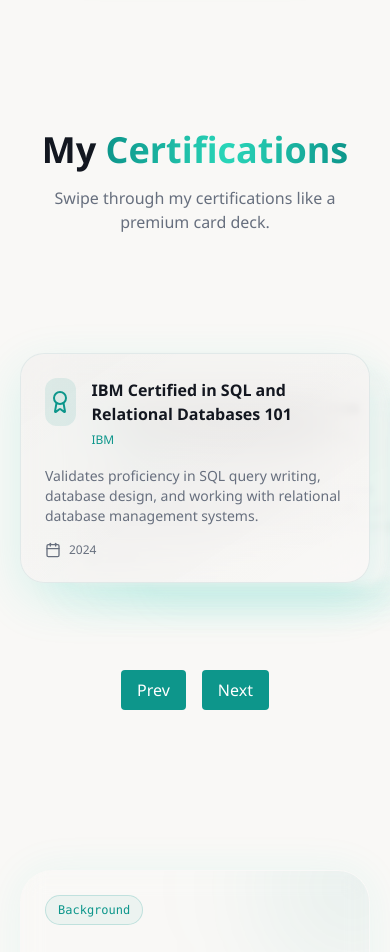
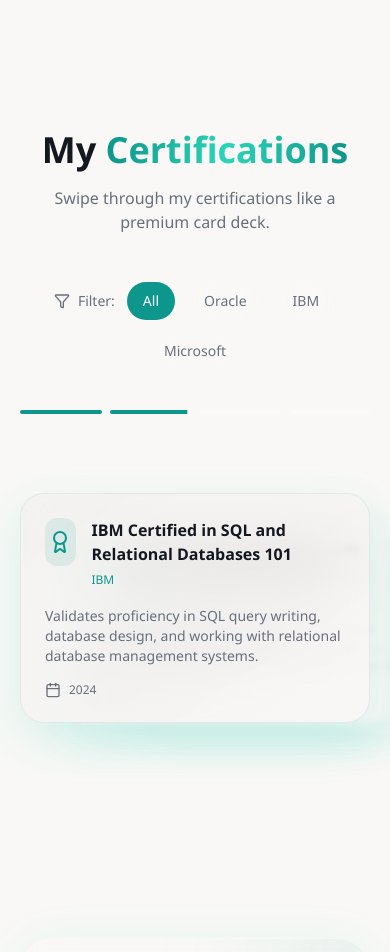
Before and after one commit to nikhilreddy30/Next.js-portfolio, a Next.js app: page / in a window 390 px wide. Shown: the part 8400-9352 px from the top of the page. Built offline with nearby package versions, Linux system fonts and the light colour scheme; no server answers.

Commit message:
Update CertificationsSection.tsx

```diff
--- a/src/components/CertificationsSection.tsx
+++ b/src/components/CertificationsSection.tsx
@@ -1,33 +1,66 @@
 "use client";
 
-import { useEffect, useState } from "react";
-import { motion, useMotionValue, useTransform, useReducedMotion } from "framer-motion";
-import { Award, Calendar } from "lucide-react";
+import { useEffect, useMemo, useRef, useState } from "react";
+import {
+  motion,
+  useMotionValue,
+  useTransform,
+  useReducedMotion,
+} from "framer-motion";
+import { Award, Calendar, Filter } from "lucide-react";
 import { certifications } from "@/data/portfolio";
 import { SpotlightCard } from "@/components/ui/spotlight-card";
 
 const AUTO_PLAY_INTERVAL = 3500;
 
+const ISSUERS = [
+  "All",
+  ...Array.from(new Set(certifications.map((c) => c.issuer))),
+];
+
 const CertificationsSection = () => {
   const [index, setIndex] = useState(0);
+  const [selectedIssuer, setSelectedIssuer] = useState("All");
+  const [isHovered, setIsHovered] = useState(false);
+
   const shouldReduceMotion = useReducedMotion();
-  const total = certifications.length;
 
-  // 👉 Motion values for drag
+  const progress = useMotionValue(0);
+  const intervalRef = useRef<NodeJS.Timeout | null>(null);
+
+  // 🎯 Filter
+  const filtered = useMemo(() => {
+    return selectedIssuer === "All"
+      ? certifications
+      : certifications.filter((c) => c.issuer === selectedIssuer);
+  }, [selectedIssuer]);
+
+  const total = filtered.length;
+
+  // 🔁 Reset index on filter change
+  useEffect(() => {
+    setIndex(0);
+    progress.set(0);
+  }, [selectedIssuer]);
+
+  // 👉 Motion values (drag)
   const x = useMotionValue(0);
-
-  // 🔥 3D tilt based on drag
   const rotateY = useTransform(x, [-200, 0, 200], [25, 0, -25]);
-
-  // 🔥 Slight scale effect while dragging
   const scale = useTransform(x, [-200, 0, 200], [0.95, 1, 0.95]);
 
-  // 🔁 Loop paginate
+  // 🔁 Pagination
   const paginate = (dir: number) => {
+    if (total === 0) return;
     setIndex((prev) => (prev + dir + total) % total);
   };
 
-  // 👉 Snap logic
+  // 👉 Jump to specific index (progress click)
+  const goToIndex = (i: number) => {
+    setIndex(i);
+    progress.set(0);
+  };
+
+  // 👉 Drag logic
   const handleDragEnd = (_: any, info: any) => {
     const velocity = info.velocity.x;
     const offset = info.offset.x;
@@ -35,25 +68,41 @@
     if (offset < -80 || velocity < -500) paginate(1);
     else if (offset > 80 || velocity > 500) paginate(-1);
 
-    x.set(0); // snap back to center
+    x.set(0);
   };
 
-  // 🔄 Auto-play loop
+  // 🔄 Autoplay with progress tracking
   useEffect(() => {
-    if (shouldReduceMotion) return;
+    if (shouldReduceMotion || total <= 1 || isHovered) return;
 
-    const interval = setInterval(() => {
-      paginate(1);
-    }, AUTO_PLAY_INTERVAL);
+    if (intervalRef.current) clearInterval(intervalRef.current);
 
-    return () => clearInterval(interval);
-  }, [index, shouldReduceMotion]);
+    progress.set(0);
+    const duration = AUTO_PLAY_INTERVAL;
+    const start = Date.now();
+
+    intervalRef.current = setInterval(() => {
+      const elapsed = Date.now() - start;
+      const value = elapsed / duration;
+
+      progress.set(value);
+
+      if (value >= 1) {
+        progress.set(0);
+        paginate(1);
+      }
+    }, 50);
+
+    return () => {
+      if (intervalRef.current) clearInterval(intervalRef.current);
+    };
+  }, [index, total, shouldReduceMotion, isHovered]);
 
   return (
     <section id="certifications" className="section-padding">
       <div className="container-narrow">
         {/* Header */}
-        <div className="text-center mb-16">
+        <div className="text-center mb-12">
           <h2 className="text-4xl sm:text-5xl font-bold mb-4">
             My <span className="text-gradient">Certifications</span>
           </h2>
@@ -62,9 +111,66 @@
           </p>
         </div>
 
-        {/* 🔥 Perspective Wrapper */}
-        <div className="relative h-[340px] flex items-center justify-center perspective-[1200px]">
-          {certifications.map((cert, i) => {
+        {/* Filters */}
+        <div className="flex flex-wrap justify-center gap-3 mb-10">
+          <div className="flex items-center gap-2 text-sm text-muted-foreground">
+            <Filter className="w-4 h-4" />
+            Filter:
+          </div>
+
+          {ISSUERS.map((issuer) => (
+            <button
+              key={issuer}
+              onClick={() => setSelectedIssuer(issuer)}
+              className={`px-4 py-2 rounded-full text-sm transition ${
+                selectedIssuer === issuer
+                  ? "bg-primary text-primary-foreground"
+                  : "glass-subtle text-muted-foreground"
+              }`}
+            >
+              {issuer}
+            </button>
+          ))}
+        </div>
+
+        {/* Progress Bars */}
+        {total > 0 && (
+          <div className="flex gap-2 max-w-md lg:max-w-xl xl:max-w-2xl mx-auto mb-6">
+            {filtered.map((_, i) => (
+              <button
+                key={i}
+                onClick={() => goToIndex(i)}
+                className="flex-1 h-1 bg-white/20 rounded overflow-hidden relative group"
+              >
+                <motion.div
+                  className="h-full bg-primary"
+                  style={{
+                    scaleX:
+                      i === index ? progress : i < index ? 1 : 0,
+                    transformOrigin: "left",
+                  }}
+                  transition={{ ease: "linear" }}
+                />
+                <div className="absolute inset-0 bg-white/10 opacity-0 group-hover:opacity-100 transition" />
+              </button>
+            ))}
+          </div>
+        )}
+
+        {/* Empty */}
+        {total === 0 && (
+          <p className="text-center text-muted-foreground">
+            No certifications found.
+          </p>
+        )}
+
+        {/* Carousel */}
+        <div
+          onMouseEnter={() => setIsHovered(true)}
+          onMouseLeave={() => setIsHovered(false)}
+          className="relative h-[340px] lg:h-[420px] xl:h-[480px] flex items-center justify-center perspective-[1200px]"
+        >
+          {filtered.map((cert, i) => {
             const offset = (i - index + total) % total;
 
             if (offset > 3) return null;
@@ -74,7 +180,7 @@
             return (
               <motion.div
                 key={cert.title}
-                className="absolute w-full max-w-md"
+                className="absolute w-full max-w-md lg:max-w-xl xl:max-w-2xl"
                 style={{
                   zIndex: 20 - offset,
                   filter: offset === 0 ? "none" : "blur(4px)",
@@ -91,7 +197,6 @@
                   damping: 30,
                 }}
               >
-                {/* 👉 Only active card is draggable */}
                 <motion.div
                   drag={isActive ? "x" : false}
                   dragConstraints={{ left: 0, right: 0 }}
@@ -104,7 +209,7 @@
                   onDragEnd={handleDragEnd}
                   className="cursor-grab active:cursor-grabbing"
                 >
-                  <SpotlightCard className="p-6 backdrop-blur-xl">
+                  <SpotlightCard className="p-6 lg:p-8 xl:p-10 backdrop-blur-xl">
                     <div className="flex items-start gap-4 mb-4">
                       <div className="h-12 w-12 flex items-center justify-center rounded-lg bg-primary/10 text-primary">
                         <Award />
@@ -132,22 +237,6 @@
             );
           })}
         </div>
-
-        {/* Controls */}
-        <div className="flex justify-center gap-4 mt-8">
-          <button
-            onClick={() => paginate(-1)}
-            className="px-4 py-2 rounded bg-primary text-white"
-          >
-            Prev
-          </button>
-          <button
-            onClick={() => paginate(1)}
-            className="px-4 py-2 rounded bg-primary text-white"
-          >
-            Next
-          </button>
-        </div>
       </div>
     </section>
   );
```
